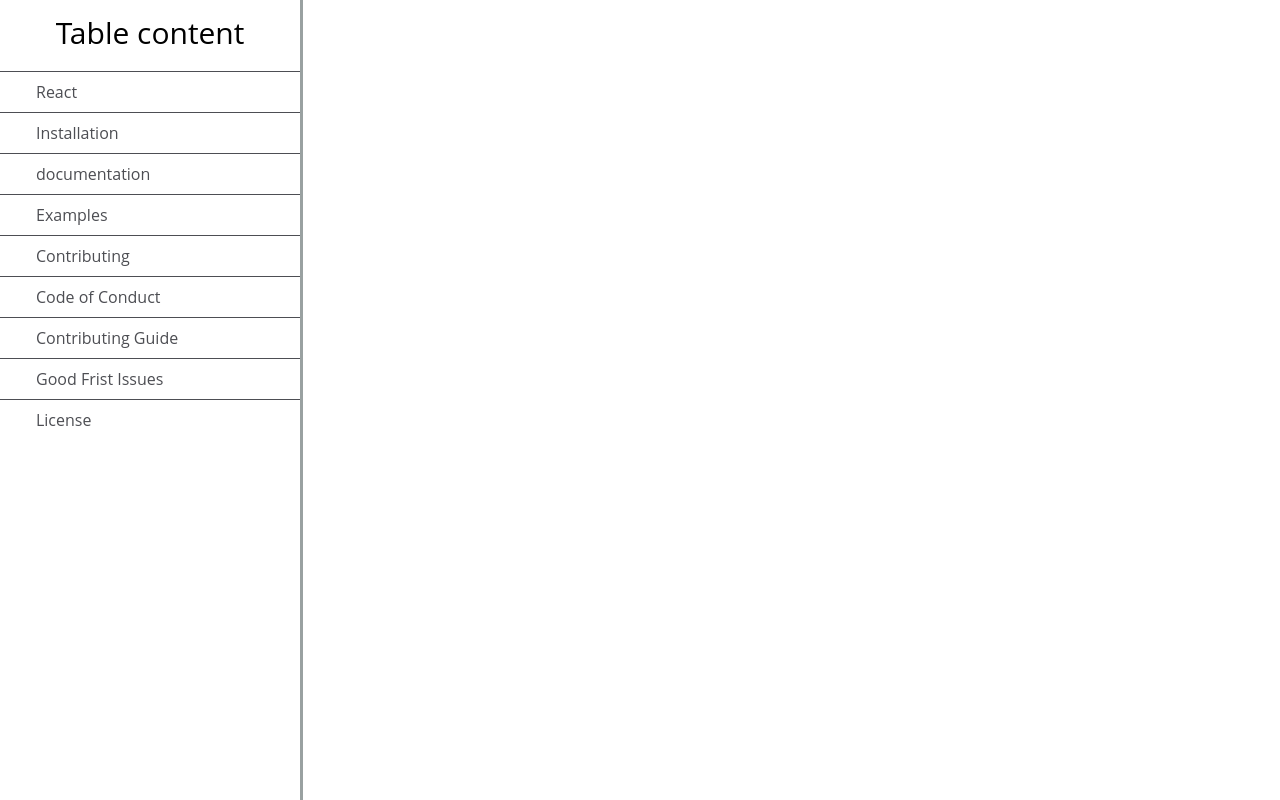
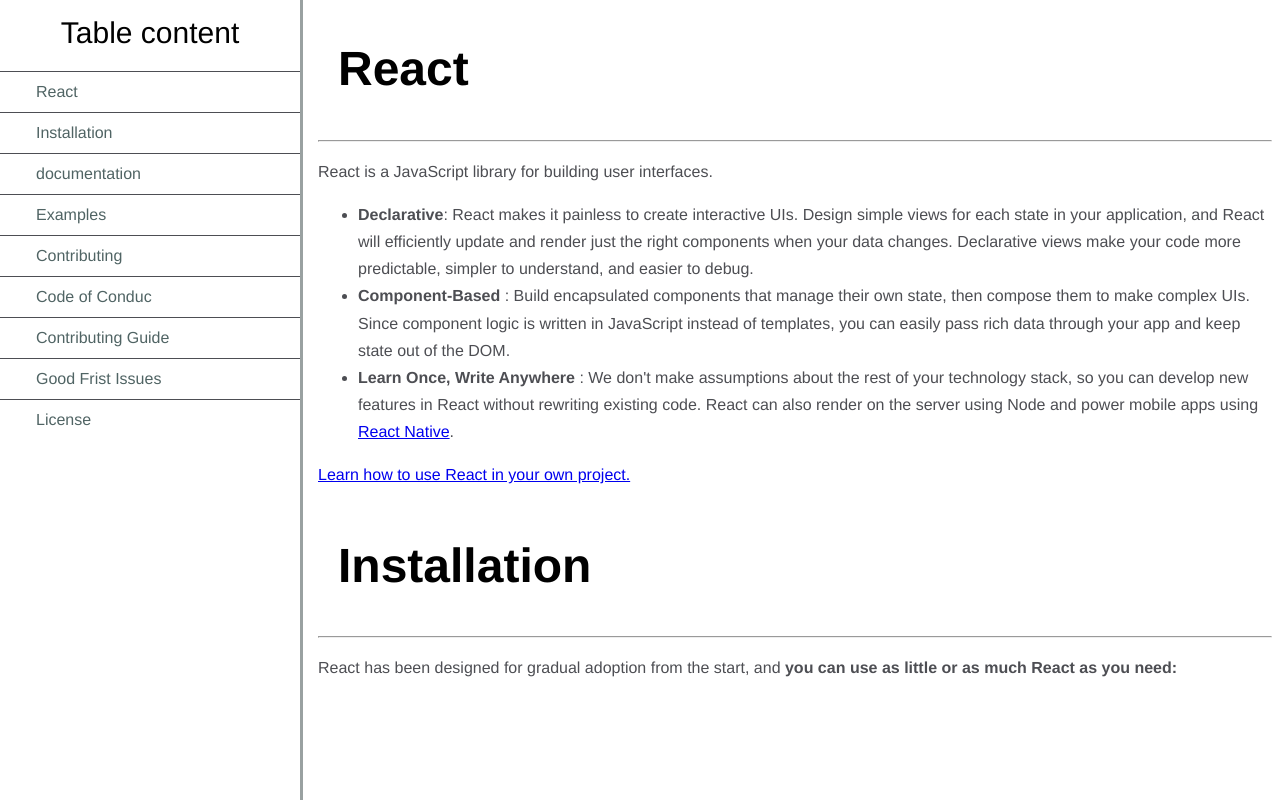
Before and after one commit to join2akshay/freecodecamp-projects, a plain HTML site: page documentation page/index.html in a window 1280 px wide. Drawn offline with Linux system fonts and the light colour scheme.

Commit message:
update files

```diff
--- a/documentation page/css/style.css
+++ b/documentation page/css/style.css
@@ -3,7 +3,7 @@
     min-width: 290px;
     color: #4d4e53;
     background-color: #ffff;
-    font-family: 'Open Sans',Arial,sans-serif;
+    font-family: 'Helvetica',Arial,sans-serif;
     line-height: 1.5;
 }
 nav
@@ -43,3 +43,31 @@
     width:100%;
 
 }
+nav li a
+{
+    text-decoration: none;
+    color: rgb(80, 100, 100);
+}
+.mainSection
+{
+    margin-left: 310px;
+
+}
+.mainSection header
+{
+    margin: 0px;
+    text-align:left;
+    padding: 20px;
+    margin-bottom: 10px;
+    font-weight: 600;
+    font-size: 3em;
+    color: black;;
+}
+.mainSection
+{
+    line-height: 1.7;
+}
+.mainSection span
+{
+    font-weight: 901;
+}
--- a/documentation page/index.html
+++ b/documentation page/index.html
@@ -14,18 +14,54 @@
             Table content
         </header>
         <ul>
-                <li>React</li>
-                <li>Installation</li>
-                <li>documentation</li>
-                <li>Examples</li>
-                <li>Contributing</li>
-                <li>Code of Conduct</li>
-                <li>Contributing Guide</li>
-                <li>Good Frist Issues</li>
-                <li>License</li>
+                <li><a href="#react">React</a></li>
+                <li><a href="#installation">Installation</a></li>
+                <li><a href="#documentation">documentation</a></li>
+                <li><a href="#example">Examples</a></li>
+                <li><a href="#contributing">Contributing</a></li>
+                <li><a href="#code_of_conduct">Code of Conduc</a></li>
+                <li><a href="#contributing_guide">Contributing Guide</a></li>
+                <li><a href="#good_for_issues">Good Frist Issues</a></li>
+                <li><a href="#license">License</a></li>
 
         </ul>
     </nav>
+    <main id="mainDoc">
+
+       <section class="mainSection" id="react">
+        <header class="heading">
+           React
+        </header>
+        <hr>
+        <p>
+            React is a JavaScript library for building user interfaces.</p>
+            <p>
+                <ul>
+                    <li>
+                       <span> Declarative</span>: React makes it painless to create interactive UIs. Design simple views for each state in your application, and React will efficiently update and render just the right components when your data changes. Declarative views make your code more predictable, simpler to understand, and easier to debug.
+                    </li>
+                    <li>
+                       <span>Component-Based</span> : Build encapsulated components that manage their own state, then compose them to make complex UIs. Since component logic is written in JavaScript instead of templates, you can easily pass rich data through your app and keep state out of the DOM.
+                    </li>
+                    <li>
+                       <span>Learn Once, Write Anywhere</span> : We don't make assumptions about the rest of your technology stack, so you can develop new features in React without rewriting existing code. React can also render on the server using Node and power mobile apps using <a href="https://facebook.github.io/react-native/">React Native</a>.
+                    </li>
+                </ul>
+
+            </p>
+            <p><a href="https://reactjs.org/docs/getting-started.html">Learn how to use React in your own project.</a></p>
+       </section>
+       <section class="mainSection" id="installation">
+           <header>Installation</header>
+           <hr>
+           <p>
+            React has been designed for gradual adoption from the start, and <span>you can use as little or as much React as you need:</span>
+
+
+           </p>
+       </section>
+
+    </main>
     <script src="js/main.js"></script>
 </body>
 </html>
```
